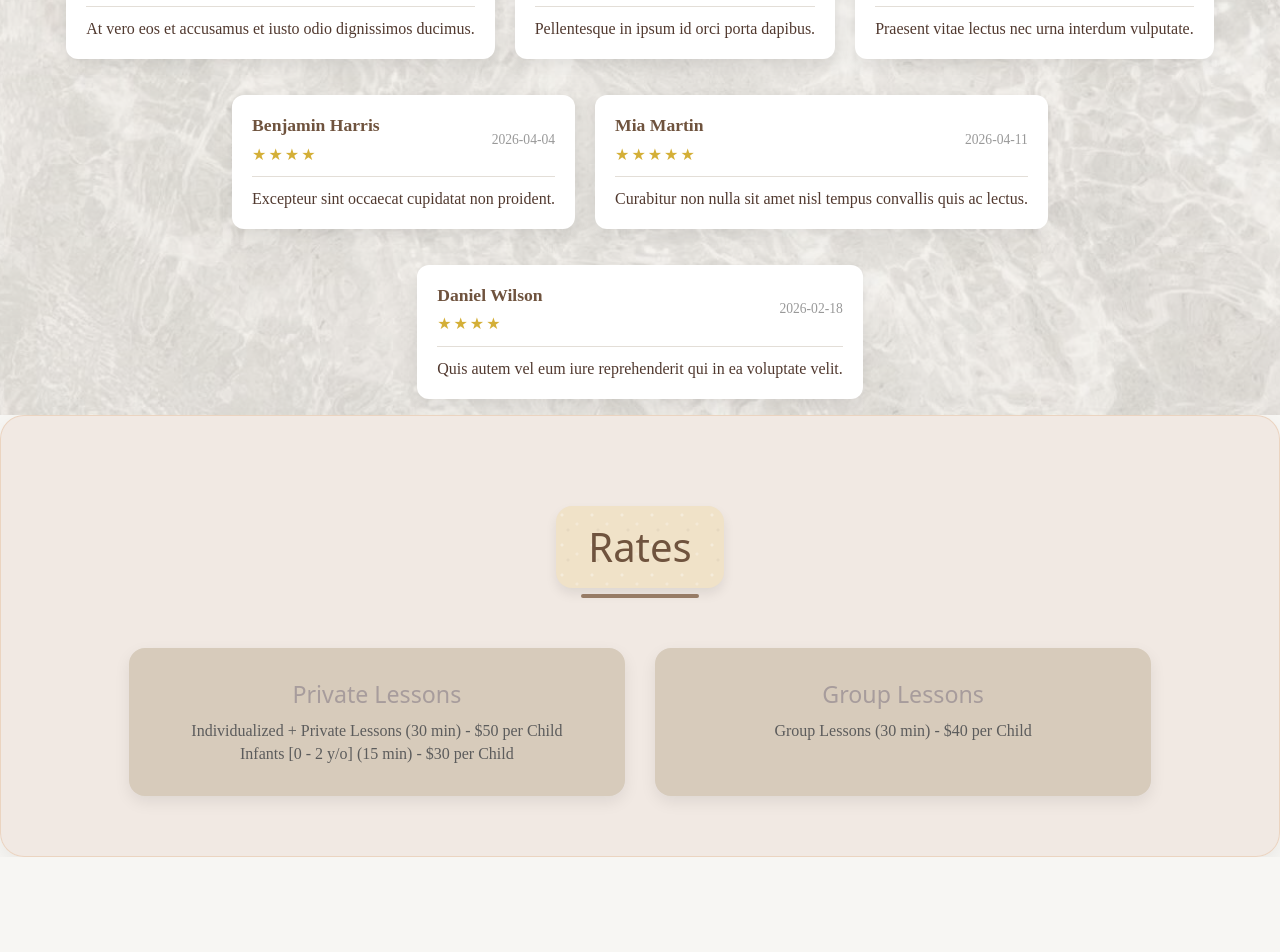
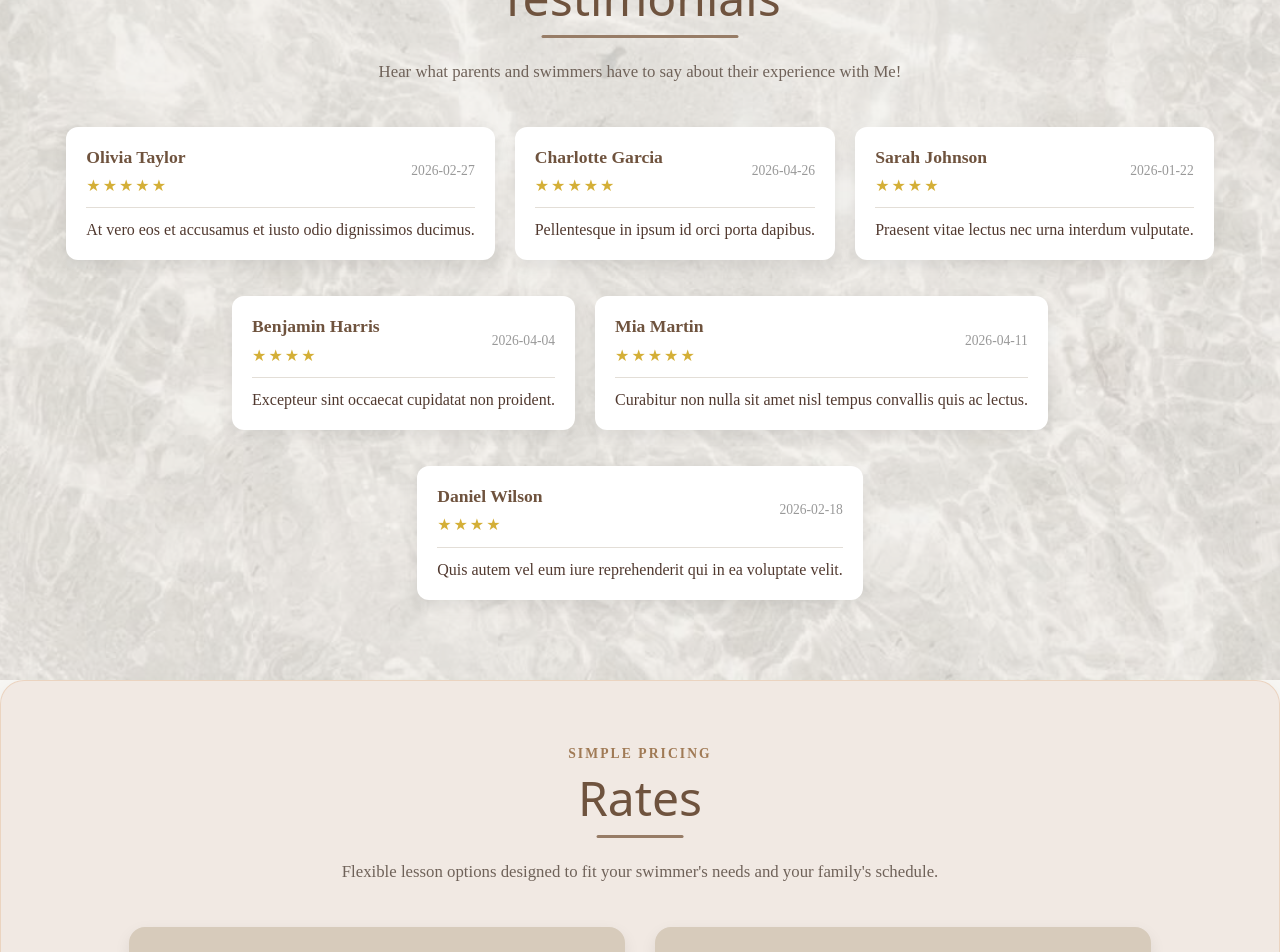
Before and after one commit to Treyman33/ava-website, a React (Vite) app: page / in a window 1280 px wide. Shown: the part 2040-2992 px from the top of the page. Before the commit the page ends 2897 px from the top, so only its background shows below. Built offline with nearby package versions, Linux system fonts and the light colour scheme; no server answers.

Commit message:
Homepage CSS Update

```diff
--- a/src/index.css
+++ b/src/index.css
@@ -328,58 +328,70 @@ code {
   border-radius: 16px;
 }
 
-.section-title {
+.section-header {
+  position: relative;
+  z-index: 2;
+
+  width: min(100% - 2rem, 760px);
+  margin: 0 auto 2.5rem;
+  padding: 0;
+
   text-align: center;
+}
+
+.section-header .section-eyebrow {
+  margin: 0 0 0.5rem;
+
+  color: var(--accent);
+  font-size: 0.85rem;
+  font-weight: 700;
+  line-height: 1.3;
+  letter-spacing: 0.13rem;
+  text-transform: uppercase;
+}
+
+.section-header .section-title {
+  position: relative;
+
   width: fit-content;
-  margin: 50px auto 40px;
-  padding: 12px 32px;
-
-  background: #f0e2c8;
+  margin: 0 auto 1.25rem;
+  padding-bottom: 0.8rem;
+
   color: #6f533e;
-  border-radius: 16px;
-
-  position: relative;
-  box-shadow: rgba(0, 0, 0, 0.08) 0 6px 12px;
-}
-
-.section-title::after {
+  font-size: clamp(2rem, 4vw, 3rem);
+  font-weight: 500;
+  line-height: 1.15;
+}
+
+.section-header .section-title::after {
   content: "";
+
   position: absolute;
-  left: 15%;
-  bottom: -10px;
+  left: 50%;
+  bottom: 0;
+  transform: translateX(-50%);
 
   width: 70%;
-  height: 4px;
+  height: 3px;
 
   background: #977c66;
   border-radius: 999px;
 }
 
-.section-title {
-  text-align: center;
-  width: fit-content;
-  margin: 50px auto 40px;
-  padding: 12px 32px;
-
-  background:
-    radial-gradient(circle at 20% 30%, rgba(255,255,255,.35) 1px, transparent 2px),
-    radial-gradient(circle at 70% 60%, rgba(255,255,255,.25) 1px, transparent 2px),
-    radial-gradient(circle at 40% 80%, rgba(0,0,0,.04) 1px, transparent 2px),
-    #f0e2c8;
-
-  background-size: 30px 30px;
-  color: #6f533e;
-  border-radius: 16px;
-
-  position: relative;
-  box-shadow: rgba(0, 0, 0, 0.08) 0 6px 12px;
+.section-header .section-description {
+  max-width: 650px;
+  margin: 0 auto;
+
+  color: #6f6259;
+  font-size: 1.05rem;
+  line-height: 1.7;
 }
 
 .about-me-section {
   background: rgba(239, 228, 222, 0.75);
   border: 1px solid rgba(223, 171, 128, 0.35);
   border-radius: 2px;
-  padding: 20px 0;
+  padding: 4rem 0;
   margin: 0px 0%;
   box-shadow: rgba(0, 0, 0, 0.06) 0 8px 20px;
 }
@@ -455,7 +467,7 @@ code {
 .testimonials {
     position: relative;
     overflow: hidden;
-
+    padding: 4rem 5%;
 }
 .testimonials-background {
     position: absolute;
@@ -482,6 +494,8 @@ code {
   gap: 20px;
   justify-content: center;
   align-items: stretch;
+  position: relative;
+  z-index: 2;
 }
 .testimonial-header {
   display: flex;
@@ -524,7 +538,7 @@ code {
   background: rgba(239, 228, 222, 0.75);
   border: 1px solid rgba(223, 171, 128, 0.35);
   border-radius: 24px;
-  padding: 40px 0;
+  padding: 4rem 0;
   margin: 0px 0%;
   box-shadow: rgba(0, 0, 0, 0.06) 0 8px 20px;
 }
@@ -534,7 +548,7 @@ code {
   gap: 30px;
   justify-content: center;
   align-items: stretch;
-  padding: 20px 10%;
+  padding: 0 10%;
 }
 
 .privateRates,
@@ -1417,7 +1431,25 @@ code {
 
 
 @media(max-width:600px){
-
+  .about-me-section,
+  .rates-section,
+  .testimonials {
+    padding-top: 3rem;
+    padding-bottom: 3rem;
+  }
+
+  .section-header {
+    width: min(100% - 2rem, 760px);
+    margin-bottom: 2rem;
+  }
+
+  .section-header .section-title {
+    font-size: clamp(2rem, 10vw, 2.75rem);
+  }
+
+  .section-header .section-description {
+    font-size: 1rem;
+  }
     .testimonial-form-section {
 
         padding: 25px;
@@ -1554,7 +1586,7 @@ code {
   .about-me.reverse {
   flex-direction: column;
   gap: 20px;
-  padding: 20px;
+  padding: 0 10% 10px;
   }
   .about-me-img1 {
   width: 250px;
@@ -1697,9 +1729,6 @@ code {
   .recommendations-card { padding: 1.5rem; }
 }
 
-/* ===== Responsive cleanup (consolidated) ===== */
-
-/* Keep declared widths and padding inside the viewport. */
 *,
 *::before,
 *::after {
@@ -1719,7 +1748,6 @@ iframe {
   max-width: 100%;
 }
 
-/* Laptop and tablet landscape */
 @media (max-width: 1024px) {
   .navbar {
     flex-wrap: wrap;
@@ -1834,7 +1862,6 @@ iframe {
   }
 }
 
-/* Phones */
 @media (max-width: 600px) {
   :root {
     font-size: 16px;
@@ -1963,7 +1990,6 @@ iframe {
   }
 }
 
-/* Small phones */
 @media (max-width: 400px) {
   .l-hero-content {
     left: 64%;
@@ -1987,7 +2013,6 @@ iframe {
   }
 }
 
-/* ===== Lessons hero: authoritative responsive rules ===== */
 .lessons-page .hero {
   position: relative;
   overflow: hidden;
--- a/src/pages/Home.jsx
+++ b/src/pages/Home.jsx
@@ -92,7 +92,13 @@ return (
   </section>
 
   <section id="about-me" className="about-me-section">
-    <h1 className="section-title">About Me</h1>
+    <div className="section-header">
+        <p className="section-eyebrow">Meet Your Instructor</p>
+        <h1 className="section-title">About Me</h1>
+        <p className="section-description">
+            Learn more about my experience, teaching philosophy, and passion for helping swimmers build confidence in the water.
+        </p>
+    </div>
 
     <div className="about-me">
       <img src={ap2} alt="about-me-img" className="about-me-img1" />
@@ -124,7 +130,13 @@ return (
 
   <section id="testimonials" className="testimonials">
     <img src={ap12} className="testimonials-background" alt="" />
-    <h1 className="section-title">Testimonials</h1>
+    <div className="section-header">
+        <p className="section-eyebrow">Trusted by Families</p>
+        <h1 className="section-title">Testimonials</h1>
+        <p className="section-description">
+            Hear what parents and swimmers have to say about their experience with Me!
+        </p>
+    </div>
     <div className="testimonial-container">
       {shuffledTestimonials.slice(0, 6).map((t, i) => (
         <div className="testimonial-card" key={i}>
@@ -151,8 +163,13 @@ return (
   </section>
 
   <section id="rates" className="rates-section">
-    <h1 className="section-title">Rates</h1>
-
+    <div className="section-header">
+        <p className="section-eyebrow">Simple Pricing</p>
+        <h1 className="section-title">Rates</h1>
+        <p className="section-description">
+            Flexible lesson options designed to fit your swimmer's needs and your family's schedule.
+        </p>
+    </div>
     <div className="rates">
       <div className="privateRates">
         <h2>Private Lessons</h2>
```
